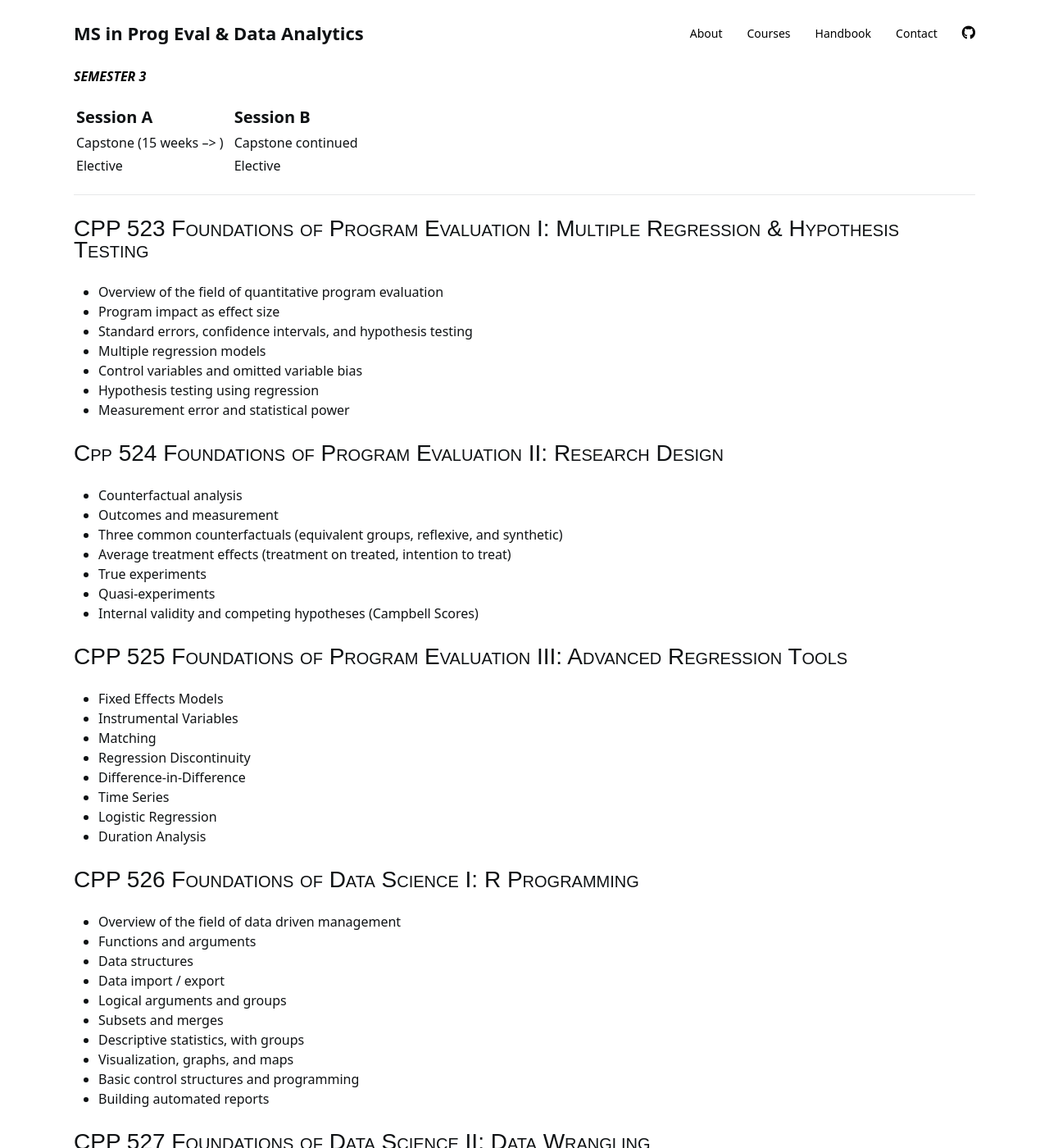
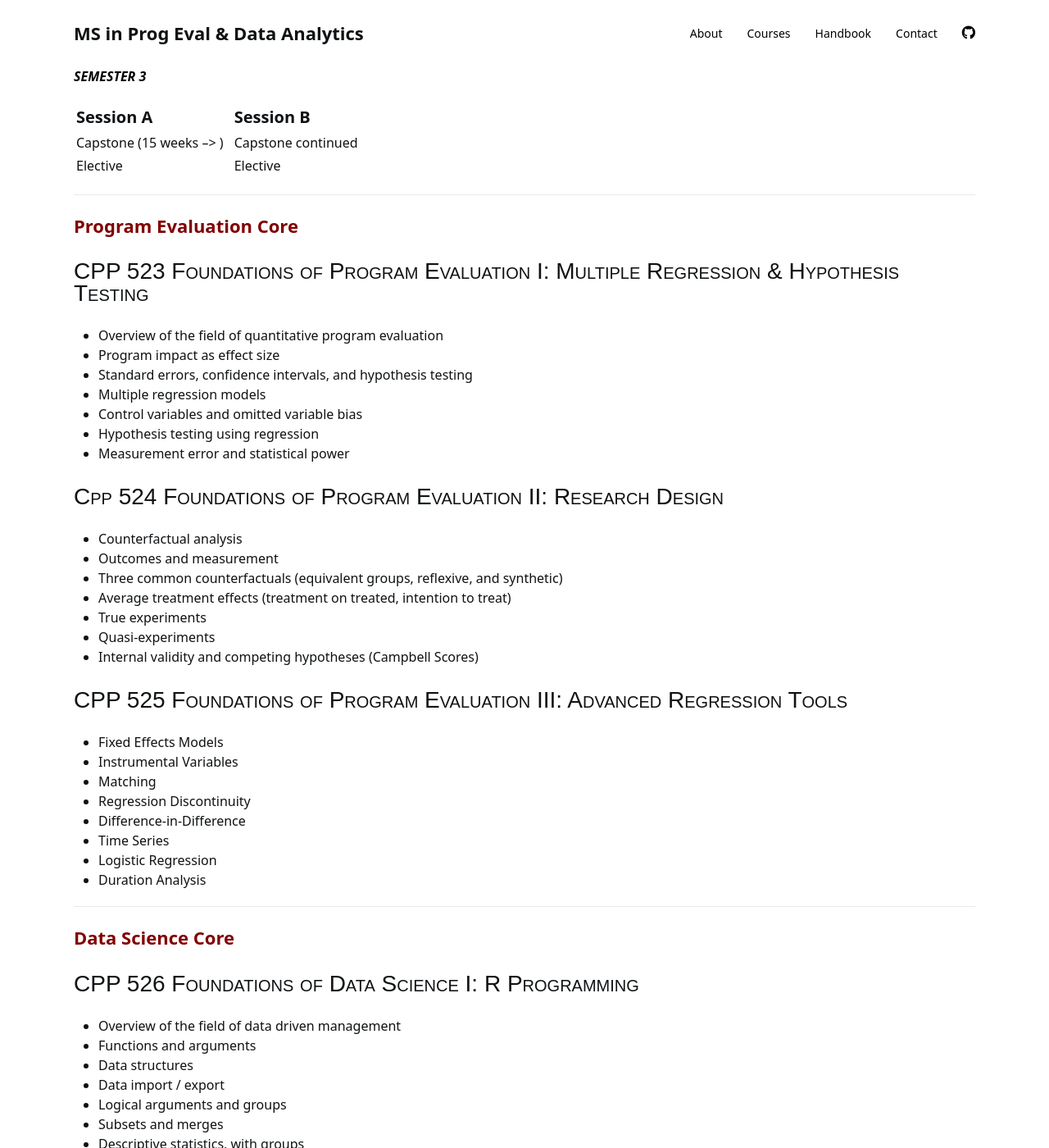
Before and after one commit to DS4PS/ms-prog-eval-data-analytics, a Jekyll site: the page built from courses.md, in a window 1280 px wide and 1400 px high, scrolled down 1502 px. Shown: the whole window at 82% size. Built offline with Jekyll 4.4.1, drawn with Linux system fonts in a browser that asks for light colours; nearby versions of some CDN libraries; a style sheet for code colours, icons or effects is not loaded.

Commit message:
Update courses.md

```diff
--- a/courses.md
+++ b/courses.md
@@ -105,7 +105,7 @@ Elective      |    |  Elective
 
 -----
 
-
+### Program Evaluation Core
 
 ## CPP 523 Foundations of Program Evaluation I: Multiple Regression & Hypothesis Testing
 * Overview of the field of quantitative program evaluation
@@ -134,6 +134,12 @@ Elective      |    |  Elective
 * Time Series
 * Logistic Regression
 * Duration Analysis
+
+
+-----
+
+### Data Science Core
+
 
 ## CPP 526 Foundations of Data Science I: R Programming
 * Overview of the field of data driven management
@@ -166,6 +172,9 @@ Elective      |    |  Elective
 * Report methodology and results in professional format
 * Building Packages
 
+-----
+
+
 ## CPP 529 Data Practicum: Data-Driven Models of Community Change
 * Project management foundations
 * Import data from several sources including APIs
@@ -173,6 +182,9 @@ Elective      |    |  Elective
 * Combine data into single research database
 * Create a data dictionary
 * Conduct analysis using Program Eval tools
+
+
+
 
 # Electives
 
```
